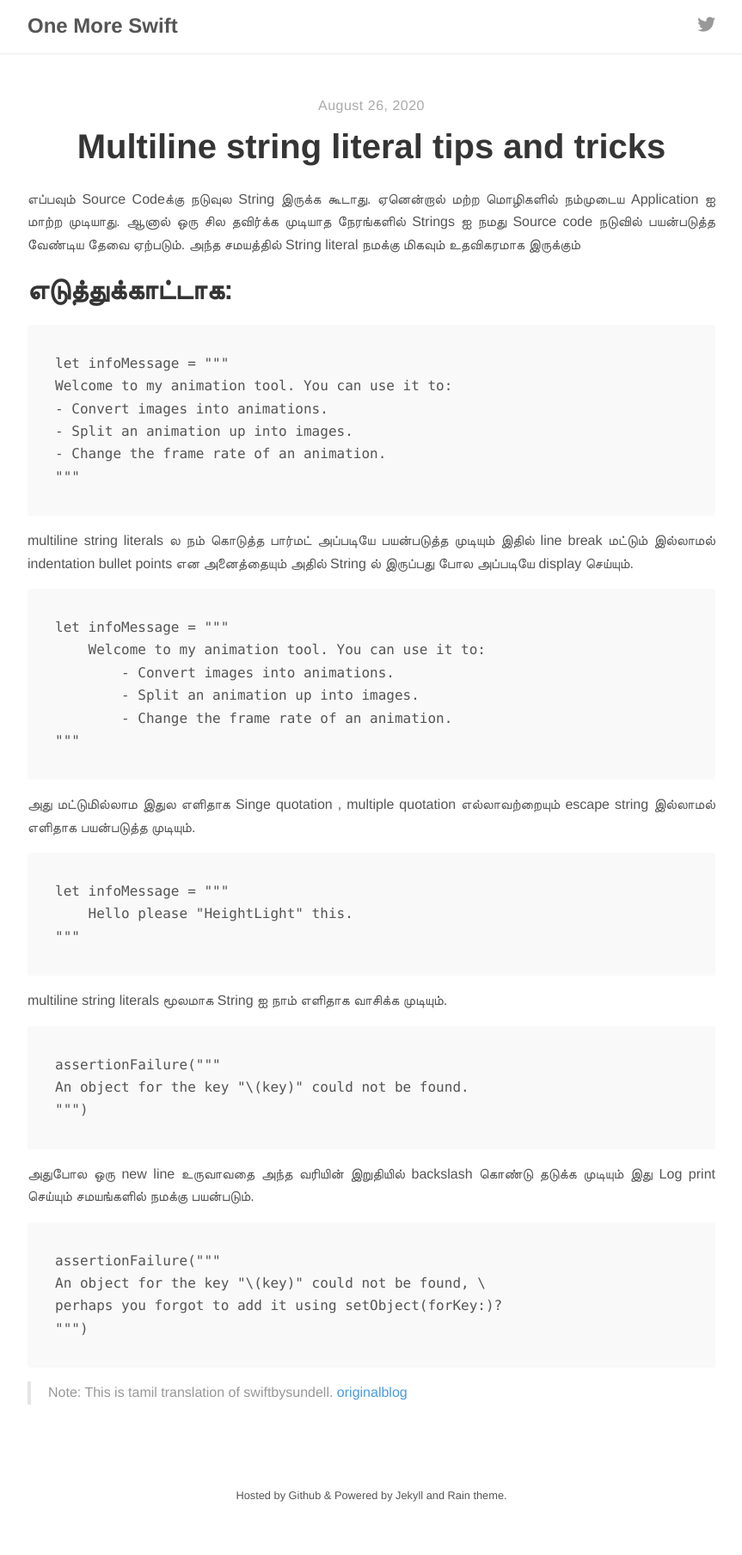
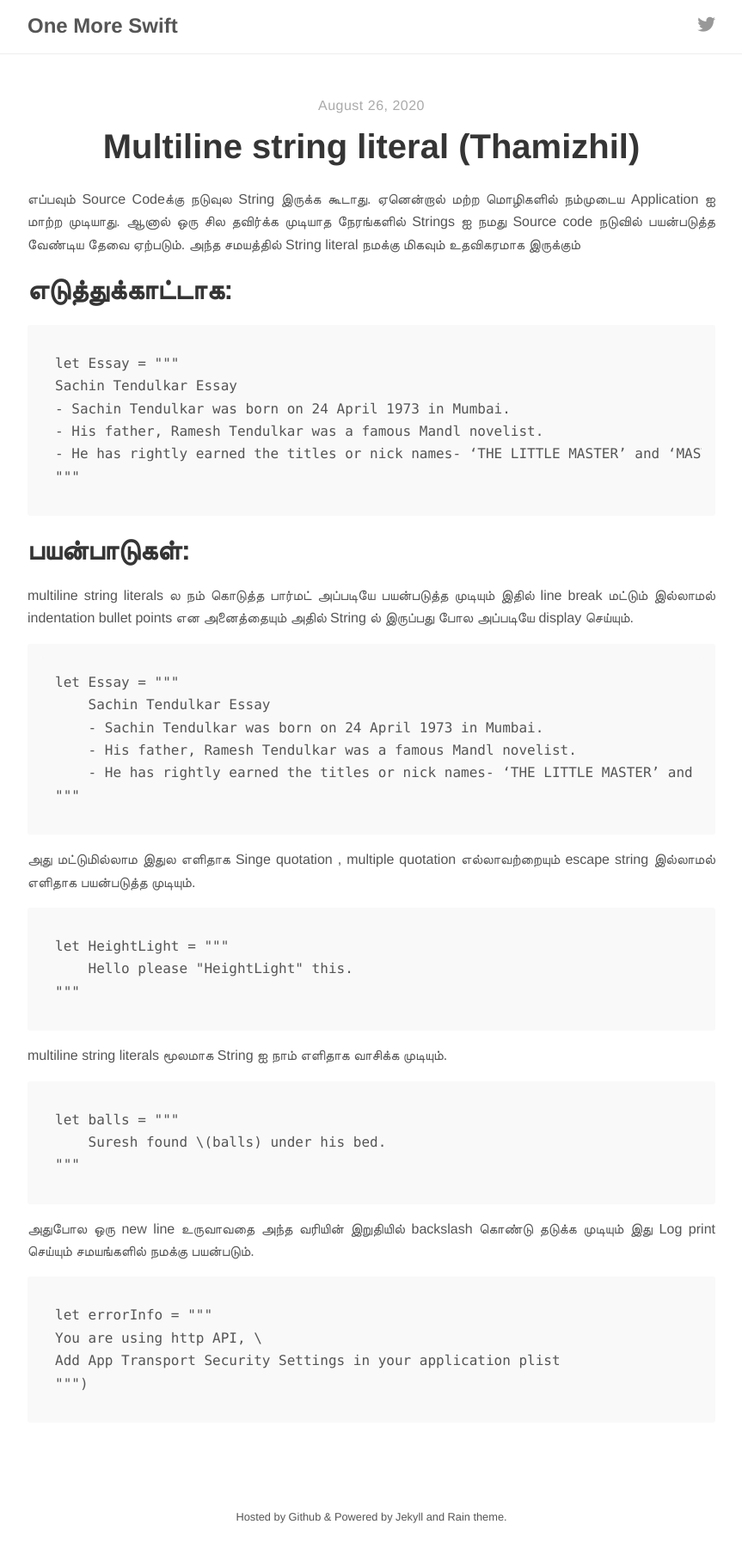
Before and after one commit to Onemoreblog/zero, a Jekyll site: the page built from _posts/2020-08-26-Multiline-string-literal-tips-and-tricks.md, in a window 1280 px wide. Shown: the whole page at 86% size, without its empty margins (208-1071 px from the left). Built offline with Jekyll 4.4.1, drawn with Linux system fonts in a browser that asks for light colours; nearby versions of some CDN libraries; before the commit the page ends 1785 px from its top, so only the background shows below that.

Commit message:
Update 2020-08-26-Multiline-string-literal-tips-and-tricks.md

````diff
--- a/_posts/2020-08-26-Multiline-string-literal-tips-and-tricks.md
+++ b/_posts/2020-08-26-Multiline-string-literal-tips-and-tricks.md
@@ -1,6 +1,6 @@
 ---
 layout: post
-title: "Multiline string literal tips and tricks"
+title: "Multiline string literal (Thamizhil)"
 author: "Rajeshkumar Lingavel"
 ---
 
@@ -10,28 +10,29 @@ author: "Rajeshkumar Lingavel"
 
 # எடுத்துக்காட்டாக:
 ```
-let infoMessage = """
-Welcome to my animation tool. You can use it to:
-- Convert images into animations.
-- Split an animation up into images.
-- Change the frame rate of an animation.
+let Essay = """
+Sachin Tendulkar Essay
+- Sachin Tendulkar was born on 24 April 1973 in Mumbai.
+- His father, Ramesh Tendulkar was a famous Mandl novelist.
+- He has rightly earned the titles or nick names- ‘THE LITTLE MASTER’ and ‘MASTER BLASTER’.
 """
 ```
+# பயன்பாடுகள்:
 
 multiline string literals ல நம் கொடுத்த பார்மட் அப்படியே பயன்படுத்த முடியும் இதில் line break மட்டும் இல்லாமல் indentation bullet points என அனைத்தையும் அதில் String ல் இருப்பது  போல அப்படியே display செய்யும்.
 ```
-let infoMessage = """
-    Welcome to my animation tool. You can use it to:
-        - Convert images into animations.
-        - Split an animation up into images.
-        - Change the frame rate of an animation.
+let Essay = """
+    Sachin Tendulkar Essay
+    - Sachin Tendulkar was born on 24 April 1973 in Mumbai.
+    - His father, Ramesh Tendulkar was a famous Mandl novelist.
+    - He has rightly earned the titles or nick names- ‘THE LITTLE MASTER’ and ‘MASTER BLASTER’.
 """
 ```
 
 அது மட்டுமில்லாம இதுல எளிதாக Singe quotation , multiple quotation எல்லாவற்றையும் escape string  இல்லாமல் எளிதாக பயன்படுத்த முடியும்.
 
 ```
-let infoMessage = """
+let HeightLight = """
     Hello please "HeightLight" this.
 """
 ```
@@ -39,19 +40,16 @@ let infoMessage = """
 multiline string literals மூலமாக String ஐ நாம் எளிதாக வாசிக்க முடியும்.
 
 ```
-assertionFailure("""
-An object for the key "\(key)" could not be found.
-""")
+let balls = """
+    Suresh found \(balls) under his bed.
+"""
 ```
 
 அதுபோல ஒரு new line உருவாவதை அந்த வரியின் இறுதியில் backslash கொண்டு தடுக்க முடியும் இது Log print செய்யும் சமயங்களில் நமக்கு பயன்படும்.
 
 ```
-assertionFailure("""
-An object for the key "\(key)" could not be found, \
-perhaps you forgot to add it using setObject(forKey:)?
+let errorInfo = """
+You are using http API, \
+Add App Transport Security Settings in your application plist
 """)
 ```
-
-
-> Note: This is tamil translation of swiftbysundell. [originalblog](https://www.swiftbysundell.com/tips/multiline-string-literal-tips-and-tricks/)
````
